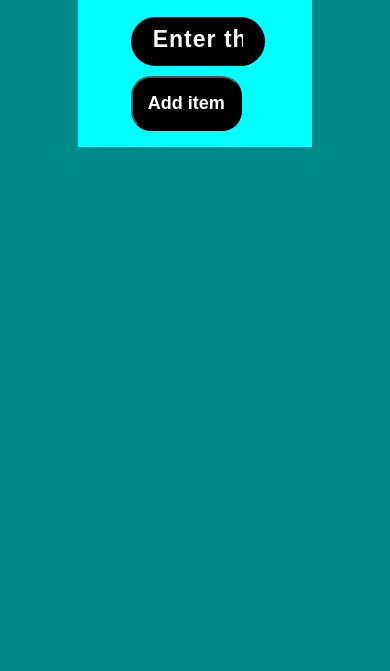
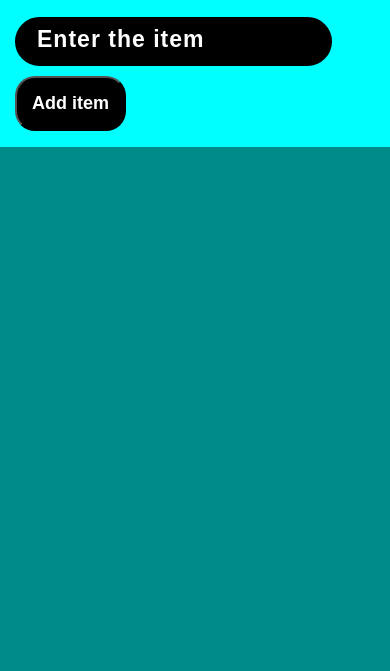
Before and after one commit to Javidkhanushiya/to-do, a plain HTML site: page index.html in a window 390 px wide. Shown: the part 173-844 px from the top of the page. Drawn offline with Linux system fonts and the light colour scheme.

Commit message:
add responcev

```diff
--- a/assets/style.css
+++ b/assets/style.css
@@ -71,4 +71,19 @@ body{
 /* under line on item */
 .line-on-text{
     text-decoration: line-through;
+
 }
+
+
+@media  only screen and (max-width: 992px) {
+    body{
+        width: 100%;
+    }
+    .to-do {
+        width: 100%;
+    }
+    .to-do .todoserch {
+        width: 100%;
+        margin-left: 30px;
+    }
+}
```
